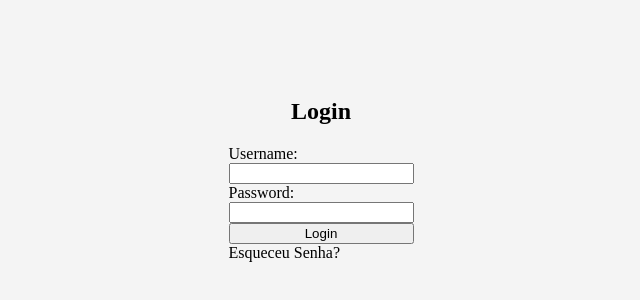
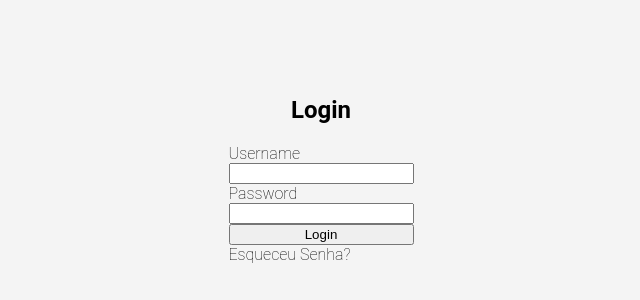
Before and after one commit to lucasito028/DiegoReact, a React (Vite) app: page / in a window 1280 px wide. Shown: the part 238-538 px from the top of the page, without its empty margins (319-959 px from the left). Built offline with nearby package versions, Linux system fonts and the light colour scheme.

Commit message:
MElhorias

```diff
--- a/src/Pages/Login.jsx
+++ b/src/Pages/Login.jsx
@@ -26,7 +26,7 @@
       <h2>Login</h2>
       <form onSubmit={handleSubmit}>
         <div>
-          <label>Username:</label>
+          <label>Username</label>
           <input
             type="text"
             value={username}
@@ -34,7 +34,7 @@
           />
         </div>
         <div>
-          <label>Password:</label>
+          <label>Password</label>
           <input
             type="password"
             value={password}
--- a/src/Pages/popup/ForgotPassword.jsx
+++ b/src/Pages/popup/ForgotPassword.jsx
@@ -41,13 +41,15 @@
                     <h2>Coloca seu codigo</h2>
                         <form onSubmit={navigateToHome}>
                             <div>
-                            <label>Codigo:</label>
+                            <label>Codigo</label>
                             <input
                                 type="number"
                                 value={id}
                             />
                             </div>
-                            <button type="submit">Login</button>
+                            <div>
+                                <button type="submit">Login</button>
+                            </div>
                         </form>
                     </div>
                 ) : (
@@ -55,14 +57,16 @@
                     <h2>Recuperar Email</h2>
                         <form onSubmit={findUser}>
                             <div>
-                            <label>Username:</label>
+                            <label>Username</label>
                             <input
                                 type="text"
                                 value={username}
                                 onChange={(e) => setUsername(e.target.value)}
                             />
                             </div>
-                            <button type="submit">Login</button>
+                            <div>
+                                <button type="submit">Login</button>
+                            </div>
                         </form>
                 </div>
                 )
--- a/src/assets/style.js
+++ b/src/assets/style.js
@@ -1,7 +1,11 @@
 import styled from 'styled-components';
 
 export const AppStyle = styled.div`
-  font-family: 'Arial, sans-serif';
+  @import url('https://fonts.googleapis.com/css2?family=Roboto:ital,wght@0,100;0,300;0,400;0,500;0,700;0,900;1,100;1,300;1,400;1,500;1,700;1,900&display=swap');
+
+  font-family: "Roboto", sans-serif;
+  font-weight: 100;
+  font-style: normal;
   display: flex;
   justify-content: center;
   align-items: center;
```
